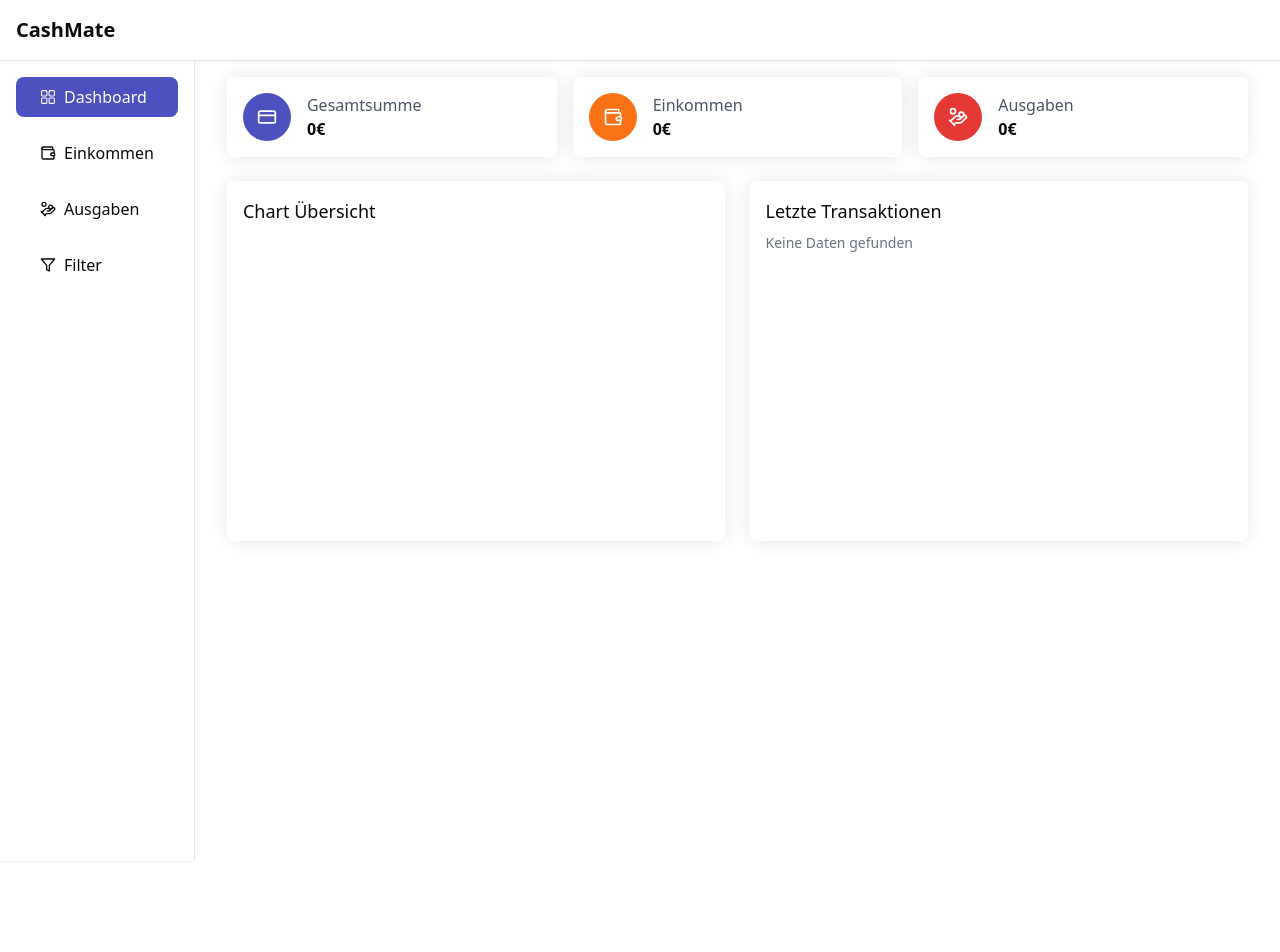
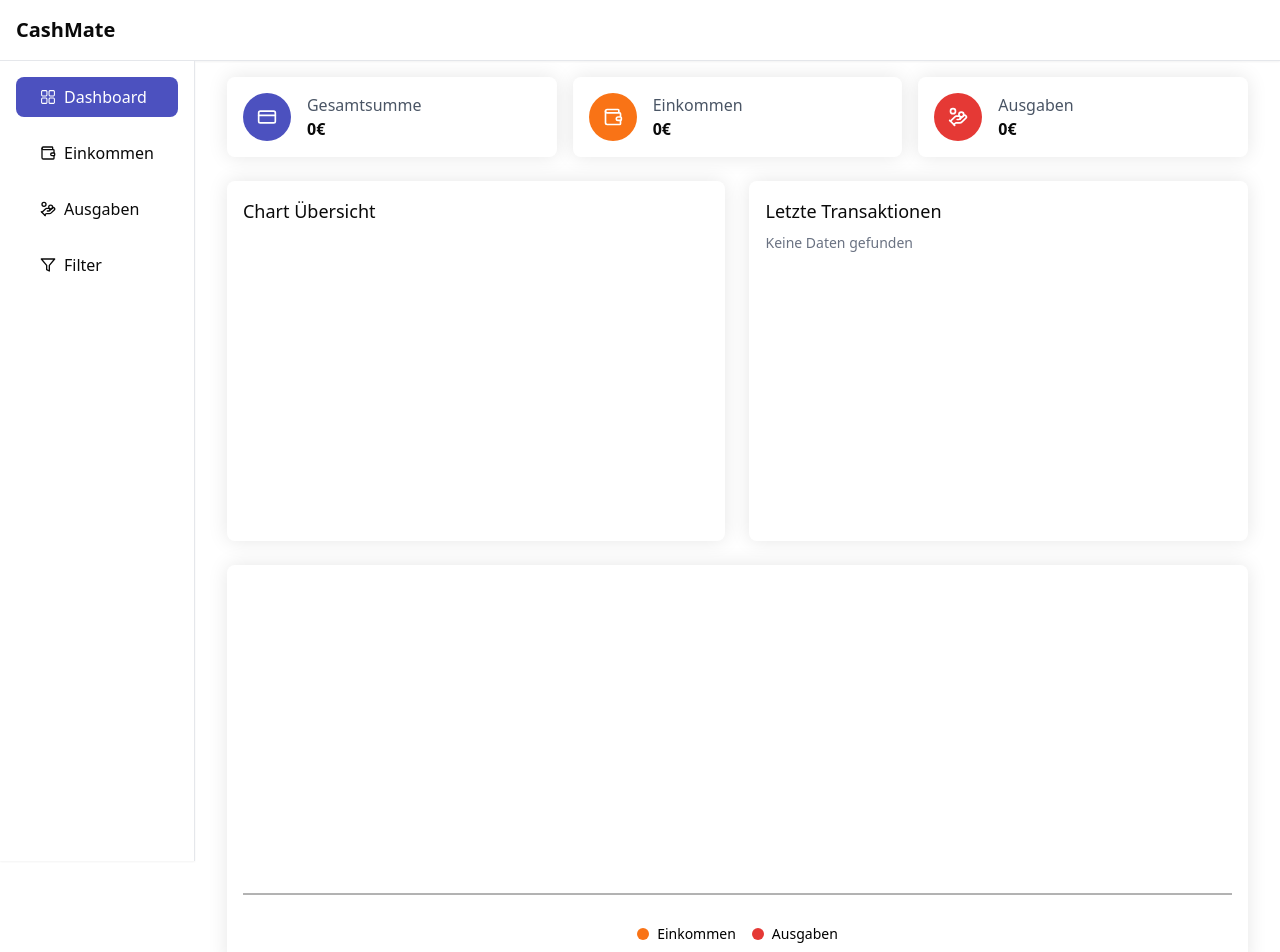
Before and after one commit to Marvin348/CashMate, a React (Vite) app: page / in a window 1280 px wide. Shown: the top 952 px of the page. Before the commit the page ends 861 px from the top, so only its background shows below. Built offline with nearby package versions, Linux system fonts and the light colour scheme.

Commit message:
added color, custom-tooltip, and util to group trans by month

```diff
--- /dev/null
+++ b/src/components/CustomLegend.tsx
@@ -0,0 +1,24 @@
+import { DASHBOARD_COLORS } from "@/constants/colors";
+
+const CustomLegend = () => {
+  return (
+    <div className="flex justify-center gap-4 text-sm">
+      <div className="flex items-center gap-2">
+        <span
+          className="size-3 rounded-full"
+          style={{ backgroundColor: DASHBOARD_COLORS.income }}
+        ></span>
+        <span className="text-black">Einkommen</span>
+      </div>
+
+      <div className="flex items-center gap-2">
+        <span
+          className="size-3 rounded-full"
+          style={{ backgroundColor: DASHBOARD_COLORS.expense }}
+        ></span>
+        <span className="text-black">Ausgaben</span>
+      </div>
+    </div>
+  );
+};
+export default CustomLegend;
--- a/src/components/CustomTooltip.tsx
+++ b/src/components/CustomTooltip.tsx
@@ -1,5 +1,6 @@
 import type { Transaction } from "@/types/transaction";
 import { formatDateDE } from "@/utils/formData";
+import { PAGE_COLORS } from "@/constants/colors";
 
 type TooltipProps = {
   active?: boolean;
@@ -11,16 +12,16 @@ const CustomTooltip = ({ active, payload, type }: TooltipProps) => {
   if (!active || !payload || !payload.length) return null;
 
   const data = payload[0].payload;
-
   return (
     <div className="bg-white border border-gray-200 p-3 rounded-md shadow text-xs">
       <p className="font-bold mb-1">{data.name}</p>
       <p className="border-b pb-1">
         Total:{" "}
         <span
-          className={`font-semibold ${
-            type === "income" ? "text-green-600" : "text-red-600"
-          }`}
+          style={{
+            color: type === "income" ? PAGE_COLORS.income : PAGE_COLORS.expense,
+          }}
+          className="font-semibold"
         >
           {data.amount}€
         </span>
--- /dev/null
+++ b/src/components/DashboardTooltip.tsx
@@ -0,0 +1,33 @@
+import type { MonthlySummary } from "@/types/monthly-summary";
+import { DASHBOARD_COLORS } from "@/constants/colors";
+
+type DashboardTooltipProps = {
+  active?: boolean;
+  payload?: { payload: MonthlySummary }[];
+};
+
+const DashboardTooltip = ({ active, payload }: DashboardTooltipProps) => {
+  if (!active || !payload || !payload.length) return null;
+
+  const data = payload[0].payload;
+
+  return (
+    <div className="bg-white border border-gray-200 p-3 rounded-md shadow text-xs">
+      <div className="flex items-center gap-1.5">
+        <span
+          className="size-2.5 rounded-sm"
+          style={{ backgroundColor: DASHBOARD_COLORS.income }}
+        ></span>
+        <p className="font-semibold">{data.income}€</p>
+      </div>
+      <div className="flex items-center gap-1.5">
+        <span
+          className="size-2.5 rounded-sm"
+          style={{ backgroundColor: DASHBOARD_COLORS.expense }}
+        ></span>
+        <p className="font-semibold">{data.expense}€</p>
+      </div>
+    </div>
+  );
+};
+export default DashboardTooltip;
--- /dev/null
+++ b/src/components/charts/IncomeExpenseChart.tsx
@@ -0,0 +1,72 @@
+import type { Transaction } from "@/types/transaction";
+import { formatDateDE } from "@/utils/formData";
+import { LineChart, Line, XAxis, YAxis, Tooltip, Legend } from "recharts";
+import { groupTransactionsByMonth } from "@/utils/groupTransactionsByMonth";
+import DashboardTooltip from "../DashboardTooltip";
+import CustomLegend from "../CustomLegend";
+
+type IncomeExpenseChartProps = {
+  data: Transaction[];
+};
+
+const IncomeExpenseChart = ({ data }: IncomeExpenseChartProps) => {
+  const LEGENT_LABELS = {
+    income: "Einkommen",
+    expense: "Ausgaben",
+  };
+
+  const chartData = groupTransactionsByMonth(data);
+
+  console.log(chartData);
+
+  return (
+    <LineChart
+      style={{
+        width: "100%",
+        height: "100%",
+        aspectRatio: 1.618,
+      }}
+      responsive
+      data={chartData}
+      margin={{
+        top: 5,
+        right: 0,
+        left: 0,
+        bottom: 5,
+      }}
+    >
+      <XAxis
+        dataKey="month"
+        tickFormatter={formatDateDE}
+        domain={["auto", "auto"]}
+        tick={{ fontSize: 12, fontWeight: 500 }}
+        tickLine={false}
+        pointerEvents="none"
+      />
+      <YAxis
+        width="auto"
+        tick={{ fontSize: 12, fontWeight: 500 }}
+        tickLine={false}
+        pointerEvents="none"
+      />
+      <Tooltip cursor={false} content={<DashboardTooltip />} />
+      <Legend content={<CustomLegend />} />
+      <Line
+        type="monotone"
+        dataKey="income"
+        stroke="#f97316"
+        activeDot={{ r: 8 }}
+        strokeWidth={3}
+        pointerEvents="none"
+      />
+      <Line
+        type="monotone"
+        dataKey="expense"
+        stroke="#e53935"
+        strokeWidth={3}
+        pointerEvents="none"
+      />
+    </LineChart>
+  );
+};
+export default IncomeExpenseChart;
--- a/src/components/charts/TransactionAreaChart.tsx
+++ b/src/components/charts/TransactionAreaChart.tsx
@@ -2,6 +2,8 @@ import { AreaChart, Area, XAxis, YAxis, Tooltip } from "recharts";
 import CustomTooltip from "../CustomTooltip";
 import { formatDateDE } from "@/utils/formData";
 import type { Transaction } from "@/types/transaction";
+import { PAGE_COLORS } from "@/constants/colors";
+PAGE_COLORS;
 
 type ChartProps = {
   data: Transaction[];
@@ -44,8 +46,8 @@ const TransactionAreaChart = ({ data, type }: ChartProps) => {
       <Area
         type="monotone"
         dataKey="amount"
-        stroke={type === "income" ? "#22c55e" : "#e53935"}
-        fill={type === "income" ? "#22c55e" : "#e53935"}
+        stroke={type === "income" ? PAGE_COLORS.income : PAGE_COLORS.expense}
+        fill={type === "income" ? PAGE_COLORS.income : PAGE_COLORS.expense}
         strokeWidth={3}
         pointerEvents="none"
       />
--- a/src/components/charts/TransactionPieChart.tsx
+++ b/src/components/charts/TransactionPieChart.tsx
@@ -1,4 +1,5 @@
-import { PieChart, Pie, ResponsiveContainer, Label } from "recharts";
+import { PieChart, Pie, ResponsiveContainer, Label, Legend } from "recharts";
+import CustomLegend from "../CustomLegend";
 
 type TransactionPieChartProps = {
   income: number;
@@ -31,6 +32,7 @@ const TransactionPieChart = ({
           cy="50%"
           pointerEvents="none"
         >
+          <Legend content={<CustomLegend />} />
           <Label
             value={`${balance}€`}
             position="center"
--- a/src/components/transaction/TransactionItem.tsx
+++ b/src/components/transaction/TransactionItem.tsx
@@ -5,6 +5,7 @@ import type { IconType } from "react-icons/lib";
 import { BsThreeDotsVertical } from "react-icons/bs";
 import { useState } from "react";
 import TransactionActionsMenu from "./TransactionActionsMenu";
+import { PAGE_COLORS } from "@/constants/colors";
 
 type TransactionItemProps = {
   trans: Transaction;
@@ -44,11 +45,13 @@ const TransactionItem = ({
         <p className="font-semibold wrap-break-word truncate">{name}</p>
         <p className="text-gray-500 text-xs">{formatDateDE(date)}</p>
       </div>
-      <div
+      <div style={{
+                  color: type === "income" ? PAGE_COLORS.income : PAGE_COLORS.expense,
+                }}
         className={`flex items-center gap-1 ml-auto text-xs p-1 rounded-md font-medium ${
           type === "income"
-            ? "text-green-600 bg-green-600/20"
-            : "text-red-600 bg-red-600/20"
+            ? "bg-green-500/20"
+            : "bg-red-500/20"
         }`}
       >
         {`${amount}€`}
--- /dev/null
+++ b/src/constants/colors.ts
@@ -0,0 +1,8 @@
+export const PAGE_COLORS = {
+  income: "#22c55e",
+  expense: "#e53935",
+};
+export const DASHBOARD_COLORS = {
+  income: "#f97316",
+  expense: "#e53935",
+};
--- a/src/pages/DashboardPage.tsx
+++ b/src/pages/DashboardPage.tsx
@@ -1,3 +1,4 @@
+import IncomeExpenseChart from "@/components/charts/IncomeExpenseChart";
 import TransactionPieChart from "@/components/charts/TransactionPieChart";
 import SummaryCardGroup from "@/components/dashboard/SummaryCardGroup";
 import GridTransactions from "@/components/transaction/GridTransactions";
@@ -33,9 +34,6 @@ const DashboardPage = () => {
     .sort((a, b) => new Date(b.date).getTime() - new Date(a.date).getTime())
     .slice(0, 6);
 
-  console.log(recentTransactions);
-
-  // grid grid-cols-1 sm:grid-cols-2 gap-x-10
 
   return (
     <>
@@ -62,6 +60,10 @@ const DashboardPage = () => {
           </div>
         </div>
       </div>
+
+      <div className="mt-6 w-full h-[400px] p-4 rounded-md custom-shadow">
+        <IncomeExpenseChart data={transactions} />
+      </div>
     </>
   );
 };
--- /dev/null
+++ b/src/types/monthly-summary.ts
@@ -0,0 +1,5 @@
+export type MonthlySummary = {
+  month: string;
+  income: number;
+  expense: number;
+};
--- /dev/null
+++ b/src/utils/groupTransactionsByMonth.ts
@@ -0,0 +1,22 @@
+import type { Transaction } from "@/types/transaction";
+import type { MonthlySummary } from "@/types/monthly-summary";
+
+export const groupTransactionsByMonth = (transactions: Transaction[]) => {
+  const monthly: Record<string, MonthlySummary> = {};
+
+  transactions.forEach((t) => {
+    const month = t.date.slice(0, 7);
+
+    if (!monthly[month]) {
+      monthly[month] = { month, income: 0, expense: 0 };
+    }
+
+    if (t.type === "income") {
+      monthly[month].income += t.amount;
+    } else {
+      monthly[month].expense += t.amount;
+    }
+  });
+
+  return Object.values(monthly).sort((a, b) => a.month.localeCompare(b.month));
+};
```
